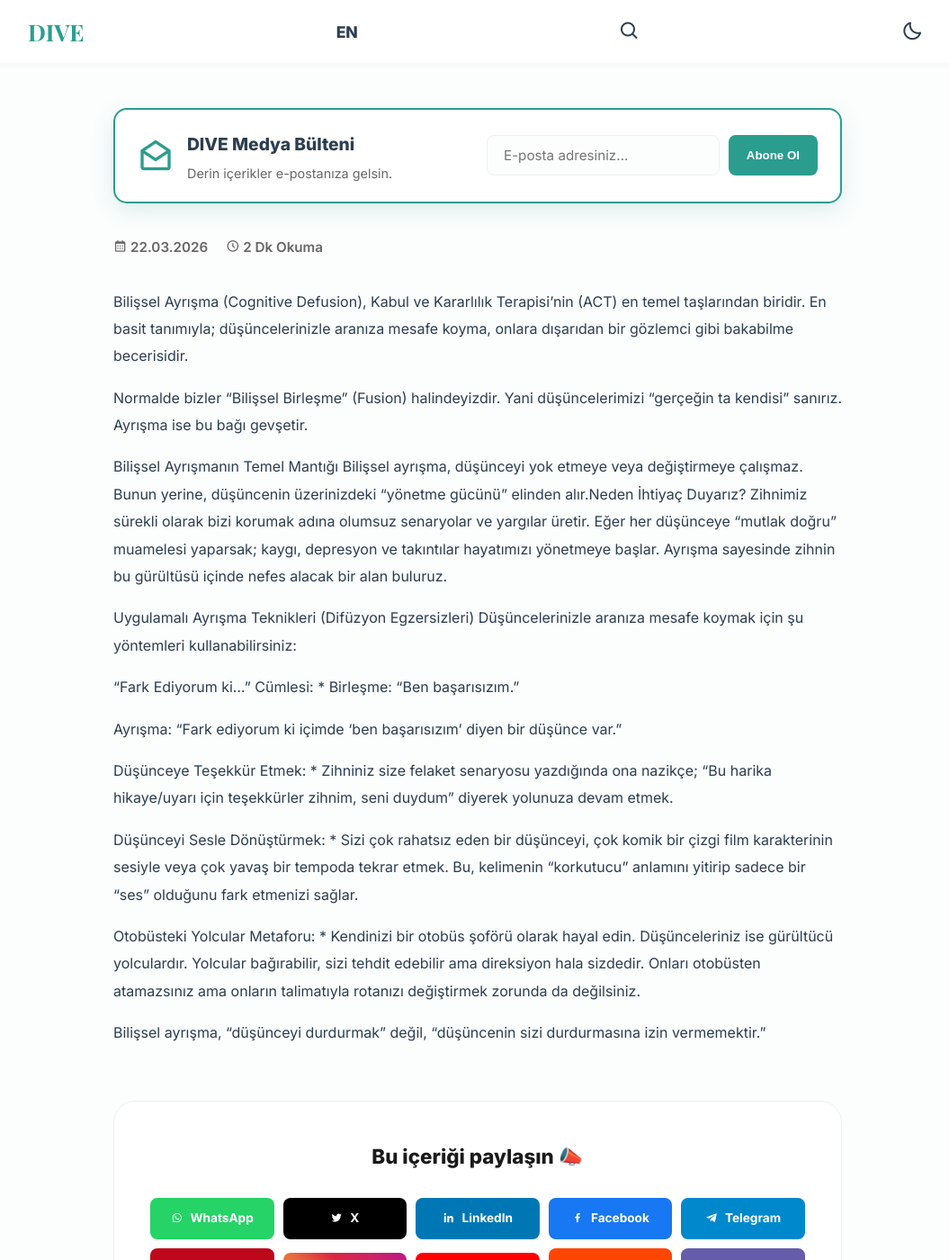
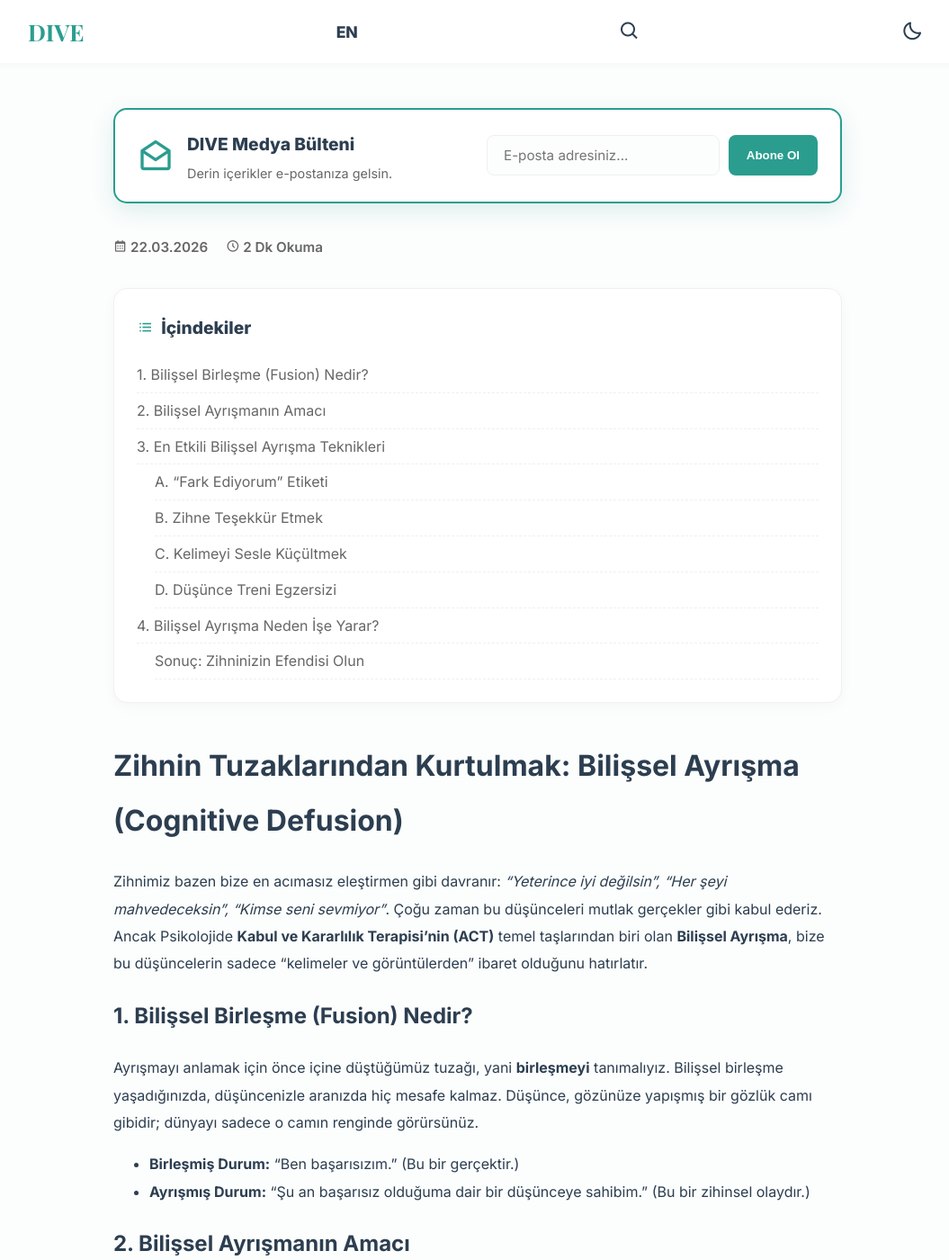
Before and after one commit to EKTHOLDING/dive, a Jekyll site: the page built from _posts/2026-03-22-cognitive-defusion.md, in a window 1280 px wide and 1400 px high. Shown: the whole window at 90% size, without its empty margins (109-1164 px from the left). Built offline with Jekyll 4.4.1, drawn with Linux system fonts in a browser that asks for light colours; some of the changed text lies outside the part shown.

Commit message:
Update 🇹🇷 Türkçe Yazı Ekle “2026-03-22-cognitive-defusion”

```diff
--- a/_posts/2026-03-22-cognitive-defusion.md
+++ b/_posts/2026-03-22-cognitive-defusion.md
@@ -1,29 +1,60 @@
 ---
 layout: default
-title: "Cognitive Defusion"
-kategori: "Bilim"
-image: "https://aklinizikesfedin.com/wp-content/uploads/2020/12/kognitif-bozukluk-500x300-1.jpg"
+title: Bilişsel Ayrışma nedir, Cognitive Defusion teknikleri
+kategori: Klinik Psikoloji ve Ruh Sağlığı
+image: https://aklinizikesfedin.com/wp-content/uploads/2020/12/kognitif-bozukluk-500x300-1.jpg
 ---
 
-Bilişsel Ayrışma (Cognitive Defusion), Kabul ve Kararlılık Terapisi’nin (ACT) en temel taşlarından biridir. En basit tanımıyla; düşüncelerinizle aranıza mesafe koyma, onlara dışarıdan bir gözlemci gibi bakabilme becerisidir.
+# Zihnin Tuzaklarından Kurtulmak: Bilişsel Ayrışma (Cognitive Defusion)
 
-Normalde bizler "Bilişsel Birleşme" (Fusion) halindeyizdir. Yani düşüncelerimizi "gerçeğin ta kendisi" sanırız. Ayrışma ise bu bağı gevşetir.
+Zihnimiz bazen bize en acımasız eleştirmen gibi davranır: _"Yeterince iyi değilsin", "Her şeyi mahvedeceksin", "Kimse seni sevmiyor"_. Çoğu zaman bu düşünceleri mutlak gerçekler gibi kabul ederiz. Ancak Psikolojide **Kabul ve Kararlılık Terapisi'nin (ACT)** temel taşlarından biri olan **Bilişsel Ayrışma**, bize bu düşüncelerin sadece "kelimeler ve görüntülerden" ibaret olduğunu hatırlatır.
 
-Bilişsel Ayrışmanın Temel Mantığı
-Bilişsel ayrışma, düşünceyi yok etmeye veya değiştirmeye çalışmaz. Bunun yerine, düşüncenin üzerinizdeki "yönetme gücünü" elinden alır.Neden İhtiyaç Duyarız?
-Zihnimiz sürekli olarak bizi korumak adına olumsuz senaryolar ve yargılar üretir. Eğer her düşünceye "mutlak doğru" muamelesi yaparsak; kaygı, depresyon ve takıntılar hayatımızı yönetmeye başlar. Ayrışma sayesinde zihnin bu gürültüsü içinde nefes alacak bir alan buluruz.
+## 1. Bilişsel Birleşme (Fusion) Nedir?
 
-Uygulamalı Ayrışma Teknikleri (Difüzyon Egzersizleri)
-Düşüncelerinizle aranıza mesafe koymak için şu yöntemleri kullanabilirsiniz:
+Ayrışmayı anlamak için önce içine düştüğümüz tuzağı, yani **birleşmeyi** tanımalıyız. Bilişsel birleşme yaşadığınızda, düşüncenizle aranızda hiç mesafe kalmaz. Düşünce, gözünüze yapışmış bir gözlük camı gibidir; dünyayı sadece o camın renginde görürsünüz.
 
-"Fark Ediyorum ki..." Cümlesi: * Birleşme: "Ben başarısızım."
+- **Birleşmiş Durum:** "Ben başarısızım." (Bu bir gerçektir.)
+- **Ayrışmış Durum:** "Şu an başarısız olduğuma dair bir düşünceye sahibim." (Bu bir zihinsel olaydır.)
 
-Ayrışma: "Fark ediyorum ki içimde 'ben başarısızım' diyen bir düşünce var."
+## 2. Bilişsel Ayrışmanın Amacı
 
-Düşünceye Teşekkür Etmek: * Zihniniz size felaket senaryosu yazdığında ona nazikçe; "Bu harika hikaye/uyarı için teşekkürler zihnim, seni duydum" diyerek yolunuza devam etmek.
+Yaygın inanışın aksine, bu tekniğin amacı olumsuz düşünceleri **yok etmek veya değiştirmek değildir.** Ayrışmanın temel hedefleri şunlardır:
 
-Düşünceyi Sesle Dönüştürmek: * Sizi çok rahatsız eden bir düşünceyi, çok komik bir çizgi film karakterinin sesiyle veya çok yavaş bir tempoda tekrar etmek. Bu, kelimenin "korkutucu" anlamını yitirip sadece bir "ses" olduğunu fark etmenizi sağlar.
+- Düşüncenin üzerinizdeki "yönetici" etkisini azaltmak.
+- Düşünceleri birer "emir" olarak değil, birer "öneri" olarak görmek.
+- Zihinsel gürültüye rağmen değerleriniz doğrultusunda adım atabilmek.
 
-Otobüsteki Yolcular Metaforu: * Kendinizi bir otobüs şoförü olarak hayal edin. Düşünceleriniz ise gürültücü yolculardır. Yolcular bağırabilir, sizi tehdit edebilir ama direksiyon hala sizdedir. Onları otobüsten atamazsınız ama onların talimatıyla rotanızı değiştirmek zorunda da değilsiniz.
+## 3. En Etkili Bilişsel Ayrışma Teknikleri
 
-Bilişsel ayrışma, "düşünceyi durdurmak" değil, "düşüncenin sizi durdurmasına izin vermemektir."
+Zihniniz sizi zorladığında uygulayabileceğiniz bazı pratik yöntemler:
+
+### **A. "Fark Ediyorum" Etiketi**
+
+Düşüncenin önüne bir gözlemci katmanı ekleyin.
+
+- _Hatalı:_ "Yetersizim."
+- _Doğru:_ "Yetersiz olduğuma dair bir **düşünceye sahip olduğumu fark ediyorum**." Bu basit ekleme, beyninizdeki duygusal merkezi (amygdala) sakinleştirir ve mantıklı merkezi (prefrontal korteks) devreye sokar.
+
+### **B. Zihne Teşekkür Etmek**
+
+Zihniniz size felaket senaryoları yazdığında onunla kavga etmeyin. Ona bir yardımcıymış gibi davranın: _"Teşekkürler zihnim, beni başarısızlık ihtimaline karşı uyardığın için bu hikayeyi takdir ediyorum ama şu an işime odaklanacağım."_
+
+### **C. Kelimeyi Sesle Küçültmek**
+
+Sizi korkutan bir düşünceyi, çok komik bir çizgi film karakterinin sesiyle veya çok yavaş bir tempoda tekrar edin. Düşüncenin taşıdığı o ağır duygusal yükün nasıl hafiflediğini göreceksiniz.
+
+### **D. Düşünce Treni Egzersizi**
+
+Zihninizi bir tren istasyonu olarak hayal edin. Düşünceler ise gelen ve giden vagonlardır. Bazı vagonlar kirli veya gürültülü olabilir; ancak her vagonun istasyona girdiği gibi çıkıp gideceğini bilerek sadece izleyin. Vagonun içine binmek zorunda değilsiniz.
+
+## 4. Bilişsel Ayrışma Neden İşe Yarar?
+
+Sinirbilimsel açıdan, düşüncelerle birleştiğimizde beyin bunu fiziksel bir tehdit olarak algılar ve stres hormonları salgılar. Ayrışma teknikleri, düşünce ile tepki arasına bir **boşluk** yerleştirir. Bu boşluk, size otomatik tepki vermek yerine bilinçli bir seçim yapma özgürlüğü tanır.
+
+***
+
+### **Sonuç: Zihninizin Efendisi Olun**
+
+Bilişsel ayrışma, zihni susturmak değil, onunla kurulan ilişkiyi değiştirmektir. Düşünceleriniz okyanustaki dalgalar gibidir; onları durduramazsınız ama üzerinde sörf yapmayı öğrenebilirsiniz.
+
+**Yazan:** Dilara Türkoğlu
```
